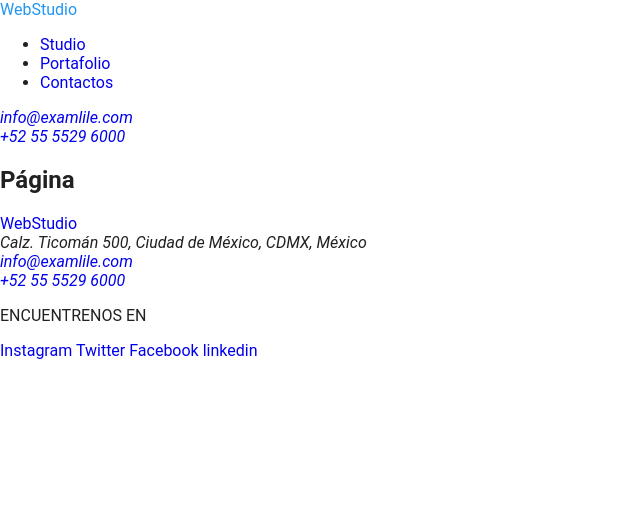
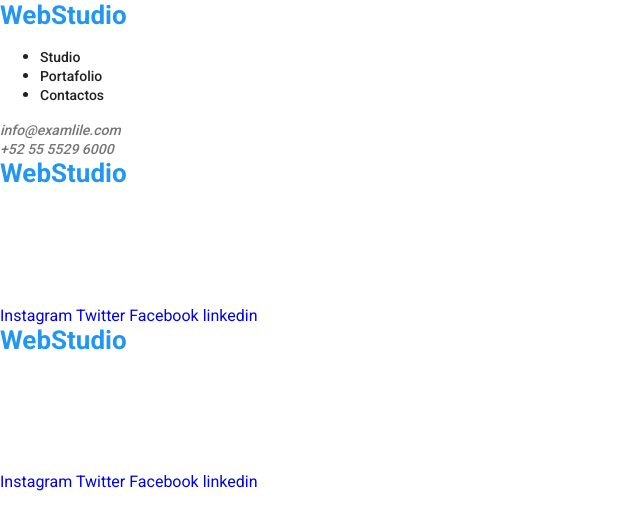
Before and after one commit to Nataly97/goit-markup-hw-02, a plain HTML site: page studio.html in a window 1280 px wide. Shown: the whole page, without its empty margins (0-640 px from the left). Drawn offline with Linux system fonts and the light colour scheme.

Commit message:
Cambios para entrega

```diff
--- a/css/styles.css
+++ b/css/styles.css
@@ -1,5 +1,13 @@
 /* font-family: 'Raleway', sans-serif; */
 /* font-family: 'Roboto', sans-serif; */
+:root {
+    --black-color: #212121;
+    --blue-color: #2196F3;
+    --white-color: #FFFFFF;
+    --light-grey-color: #F5F4FA;
+    --dark-gray-color: #757575;
+    --light-white-color: rgba(255, 255, 255, 0.6);
+}
 
 a {
     text-decoration: none;
@@ -8,112 +16,130 @@ a {
 body {
     margin: 0;
     font-family: 'Roboto', sans-serif;
-    color: #212121;
+    color: var(--black-color);
 }
 
 .articles-company-values>h3 {
     font-weight: 700;
     font-size: 14px;
+    line-height: 1.2;
 }
 
 .articles-company-values>p {
     font-weight: 400;
     font-size: 14px;
+    line-height: 1.7;
 }
 
 .banner>button {
-    background: #2196F3;
+    background-color: var(--blue-color);
     font-weight: 700;
     font-size: 16px;
-    color: #FFFFFF;
+    color: var(--white-color);
+    line-height: 1.9;
 }
 
 .banner>button:hover {
     cursor: pointer;
 }
+
 .banner>h1 {
     font-weight: 900;
     font-size: 44px;
+    line-height: 1.4;
 }
 
 .catalogue>h4 {
     font-weight: 700;
     font-size: 18px;
+    line-height: 2;
 }
 
 .catalogue>p {
     font-size: 16px;
-    color: #757575;
+    color: var(--dark-gray-color);
+    line-height: 1.9;
 }
 
 .link {
-    color: #757575;
+    color: var(--dark-gray-color);
     font-weight: 500;
     font-size: 14px;
+    line-height: 1.2;
 }
 
 .link:hover {
     text-decoration: none;
-    color: #2196F3;
+    color: var(--blue-color);
 }
 
 .location {
-    /* color: #FFFFFF; */
+    color: var(--white-color);
     font-weight: 400;
     font-size: 14px;
+    line-height: 1.7;
 }
 
 .location>a {
-    /* color: rgba(255, 255, 255, 0.6); */
+    color: var(--light-white-color);
 }
 
 .location>a:hover {
-    color: #2196F3;
+    color: var(--blue-color);
 }
 
 .logo {
-    color: #2196F3;
+    color: var(--blue-color);
     font-size: 26px;
     font-weight: 700;
+    line-height: 1.2;
 }
 
 .menu {
     font-weight: 500;
     font-size: 14px;
+    color: var(--black-color);
+    line-height: 1.2;
+
 }
 
 .menu:hover {
     text-decoration: none;
-    color: #2196F3;
+    color: var(--blue-color);
 }
 
 .our-team>h2 {
     font-weight: 700;
     font-size: 36px;
+    line-height: 1.2;
 }
 
 .our-team>h4 {
     font-weight: 500;
     font-size: 16px;
+    line-height: 1.2;
 }
 
 .our-team>p {
     font-size: 16px;
+    line-height: 1.2;
 }
 
 .portfolio-filter {
-    background: #F5F4FA;
+    background: var(--light-grey-color);
     font-weight: 500;
     font-size: 16px;
+    line-height: 1.7;
 }
 
 .portfolio-filter:hover {
-    background-color: #2196F3;
-    color: #FFFFFF;
+    background-color: var(--blue-color);
+    color: var(--white-color);
     cursor: pointer;
 }
 
 .social-networks>p {
-    /* color: #FFFFFF; */
+    color: var(--white-color);
     font-size: 14px;
+    line-height: 1.2;
 }
--- a/studio.html
+++ b/studio.html
@@ -1,43 +1,48 @@
 <!DOCTYPE html>
-<html lang="en">
+<html lang="es">
+
 <head>
     <meta charset="UTF-8">
     <meta http-equiv="X-UA-Compatible" content="IE=edge">
     <meta name="viewport" content="width=device-width, initial-scale=1.0">
-    <link rel="stylesheet" type="text/css" href="css/styles.css">
-    <title>Studio</title>
+    <link rel="stylesheet" href="css/styles.css">
+    <link rel="preconnect" href="https://fonts.googleapis.com">
+    <link rel="preconnect" href="https://fonts.gstatic.com" crossorigin>
+    <link
+        href="https://fonts.googleapis.com/css2?family=Raleway:wght@700&family=Roboto:wght@400;500;700;900&display=swap"
+        rel="stylesheet">
+    <title>Portafolio</title>
 </head>
+
+<body>
+
     <body>
         <header>
-        <a href="#" style="color:#2196F3; ">WebStudio</a>
+            <a href="/index.html" class="logo">WebStudio</a>
             <nav>
                 <ul>
-                <li><a href="/studio.html">Studio</a></li>
-                <li><a href="/portfolio.html">Portafolio</a></li>
-                <li><a href="#">Сontactos</a></li>
+                    <li><a href="/studio.html" class="menu">Studio</a></li>
+                    <li><a href="/portfolio.html" class="menu">Portafolio</a></li>
+                    <li><a href="#" class="menu">Сontactos</a></li>
                 </ul>
             </nav>
             <address>
-            <a href="mailto:info@examlile.com">info@examlile.com</a><br>
-            <a href="tel:+525555296000">+52 55 5529 6000</a>
+                <a href="mailto:info@examlile.com" class="link">info@examlile.com</a><br>
+                <a href="tel:+525555296000" class="link">+52 55 5529 6000</a>
             </address>
         </header>
         <main>
-        <section>
-            <div>
-                <h1>Página</h1>
-            </div>
-        </section>
+
 
         </main>
         <footer>
-        <a href="#">WebStudio</a>
-        <address>
+            <a href="#" class="logo">WebStudio</a>
+            <address class="location">
                 Calz. Ticomán 500, Ciudad de México, CDMX, México <br>
                 <a href="mailto:info@examlile.com">info@examlile.com</a><br>
                 <a href="tel:+525555296000">+52 55 5529 6000</a>
             </address>
-        <div>
+            <div class="social-networks">
                 <p>ENCUENTRENOS EN</p>
                 <a href="#">Instagram</a>
                 <a href="#">Twitter</a>
@@ -46,4 +51,23 @@
             </div>
         </footer>
     </body>
+
 </html>
+<footer>
+    <a href="#" class="logo">WebStudio</a>
+    <address class="location">
+        Calz. Ticomán 500, Ciudad de México, CDMX, México <br>
+        <a href="mailto:info@examlile.com">info@examlile.com</a><br>
+        <a href="tel:+525555296000">+52 55 5529 6000</a>
+    </address>
+    <div class="social-networks">
+        <p>ENCUENTRENOS EN</p>
+        <a href="#">Instagram</a>
+        <a href="#">Twitter</a>
+        <a href="#">Facebook</a>
+        <a href="#">linkedin</a>
+    </div>
+</footer>
+</body>
+
+</html>
```
Also changed, not shown: index.html (+1 -1 lines), portfolio.html (+1 -1 lines). Lines whose indentation alone changed are shown as unchanged.
